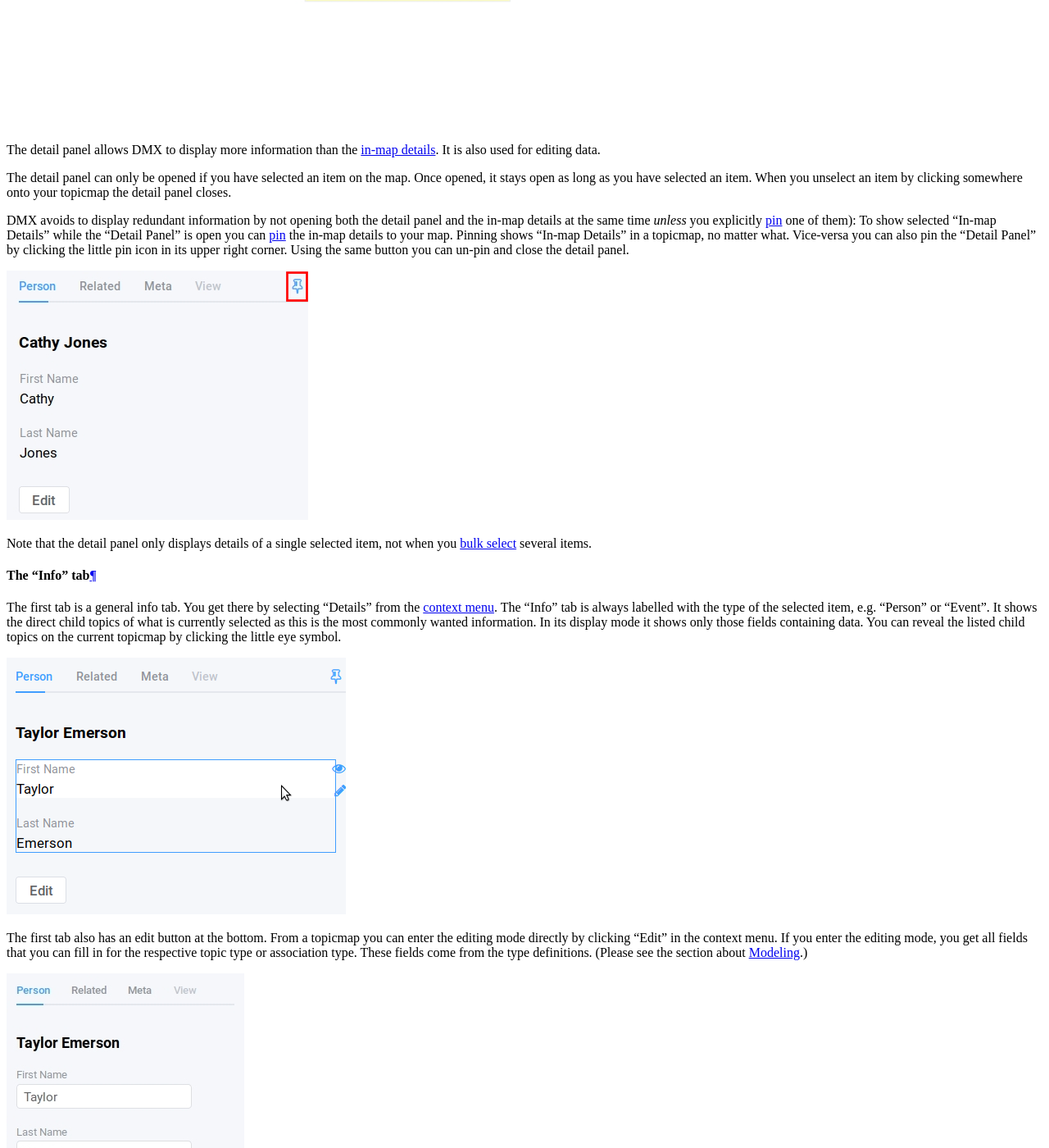
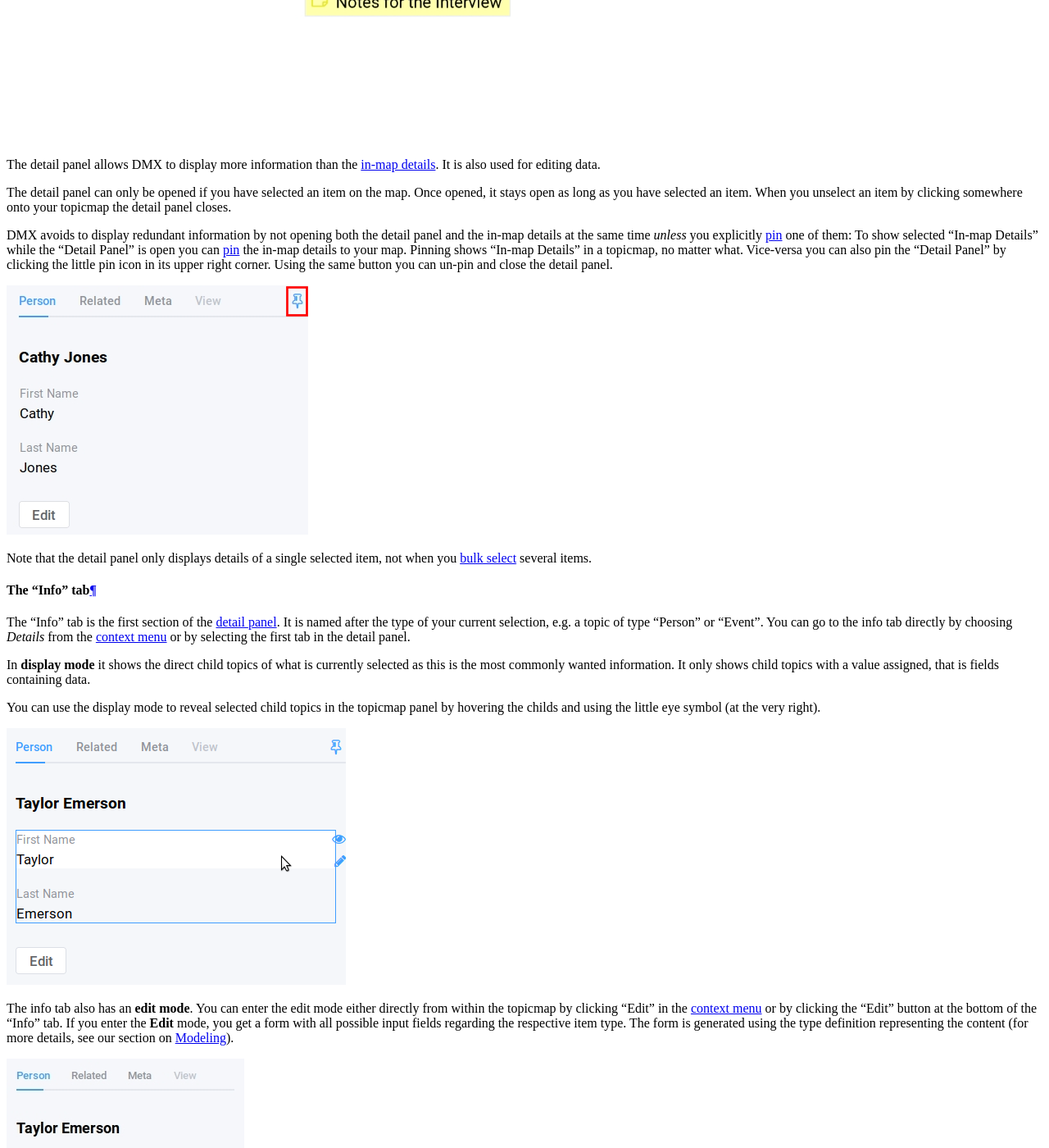
Before and after one commit to dmx-systems/dmx-documentation, a Sphinx documentation site: the page built from docs/user.rst, in a window 1280 px wide and 1400 px high, scrolled down 7132 px. Shown: the whole window at 82% size. Built offline with Sphinx 7.4.7 and the Read the Docs theme 2.0.0, drawn with Linux system fonts in a browser that asks for light colours; some of the changed text lies outside the part shown.

Commit message:
Improved section on info tab

```diff
--- a/docs/user.rst
+++ b/docs/user.rst
@@ -189,8 +189,9 @@ Read more on how to create content in the section about :ref:`Content Authoring<
 The Detail Panel
 ================
 
-The "Detail Panel" is usually opened by clicking "Details", "Edit", or "Related" in the :ref:`context menu <user-the-context-menu>` of an item.
+The "Detail Panel" is opened by clicking "Details", "Edit", or "Related" in the :ref:`context menu <user-the-context-menu>` of an item.
 The detail panel shares your screen width with the "Topicmap Panel".
+It has four tabs, "Info", "Related", "Meta", and "View" described below.
 
 .. image:: _static/detail-panel.png
 
@@ -201,7 +202,7 @@ The detail panel can only be opened if you have selected an item on the map.
 Once opened, it stays open as long as you have selected an item.
 When you unselect an item by clicking somewhere onto your topicmap the detail panel closes.
 
-DMX avoids to display redundant information by not opening both the detail panel and the in-map details at the same time *unless* you explicitly :ref:`pin<user-pinning-things>` one of them):
+DMX avoids to display redundant information by not opening both the detail panel and the in-map details at the same time *unless* you explicitly :ref:`pin<user-pinning-things>` one of them:
 To show selected "In-map Details" while the "Detail Panel" is open you can :ref:`pin<user-pinning-things>` the in-map details to your map.
 Pinning shows "In-map Details" in a topicmap, no matter what.
 Vice-versa you can also pin the "Detail Panel" by clicking the little pin icon in its upper right corner.
@@ -216,19 +217,21 @@ Note that the detail panel only displays details of a single selected item, not
 The "Info" tab
 --------------
 
-The first tab is a general info tab.
-You get there by selecting "Details" from the :ref:`context menu<user-the-context-menu>`.
-The "Info" tab is always labelled with the type of the selected item, e.g. "Person" or "Event".
-It shows the direct child topics of what is currently selected as this is the most commonly wanted information.
-In its display mode it shows only those fields containing data.
-You can reveal the listed child topics on the current topicmap by clicking the little eye symbol.
+The "Info" tab is the first section of the :ref:`detail panel<user-the-detail-panel>`.
+It is named after the type of your current selection, e.g. a topic of type "Person" or "Event".
+You can go to the info tab directly by choosing *Details* from the :ref:`context menu<user-the-context-menu>` or by selecting the first tab in the detail panel.
+
+In **display mode** it shows the direct child topics of what is currently selected as this is the most commonly wanted information.
+It only shows child topics with a value assigned, that is fields containing data.
+
+You can use the display mode to reveal selected child topics in the topicmap panel by hovering the childs and using the little eye symbol (at the very right).
 
 .. image:: _static/detail-panel-reveal-button.png
 
-The first tab also has an edit button at the bottom.
-From a topicmap you can enter the editing mode directly by clicking "Edit" in the context menu.
-If you enter the editing mode, you get all fields that you can fill in for the respective topic type or association type.
-These fields come from the type definitions. (Please see the section about :ref:`Modeling<user-modeling>`.)
+The info tab also has an **edit mode**.
+You can enter the edit mode either directly from within the topicmap by clicking "Edit" in the :ref:`context menu<user-the-context-menu>` or by clicking the "Edit" button at the bottom of the "Info" tab.
+If you enter the **Edit** mode, you get a form with all possible input fields regarding the respective item type.
+The form is generated using the type definition representing the content (for more details, see our section on :ref:`Modeling<user-modeling>`).
 
 .. image:: _static/detail-panel-editing-mode.jpg
 
```
